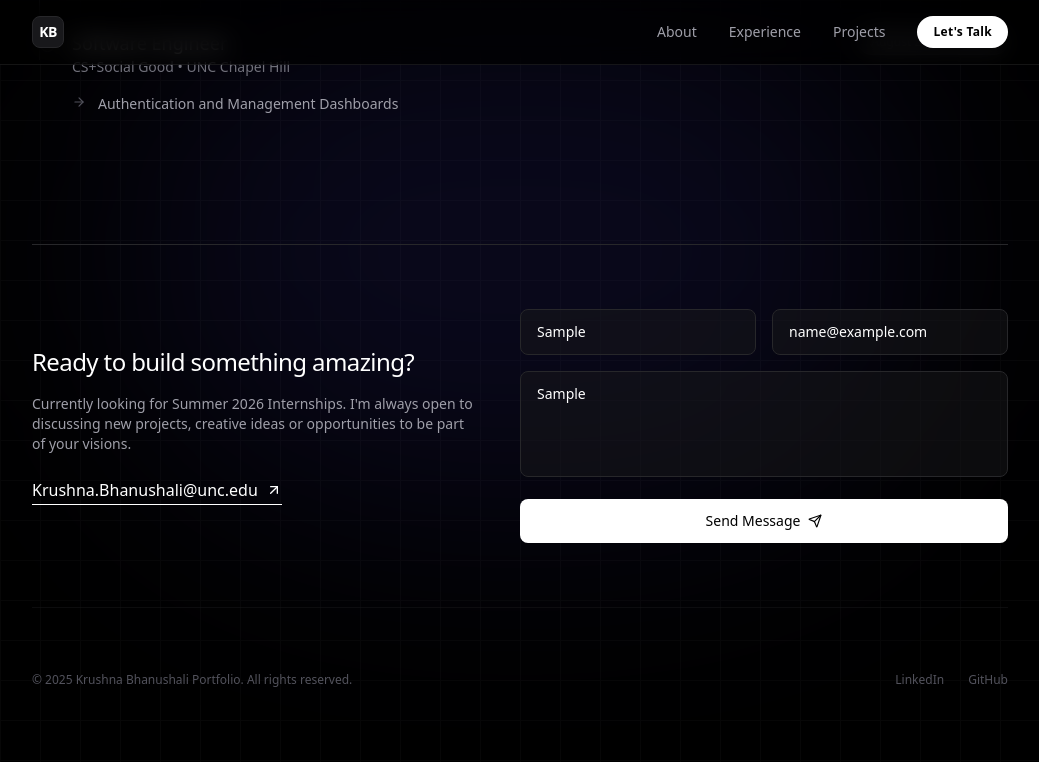
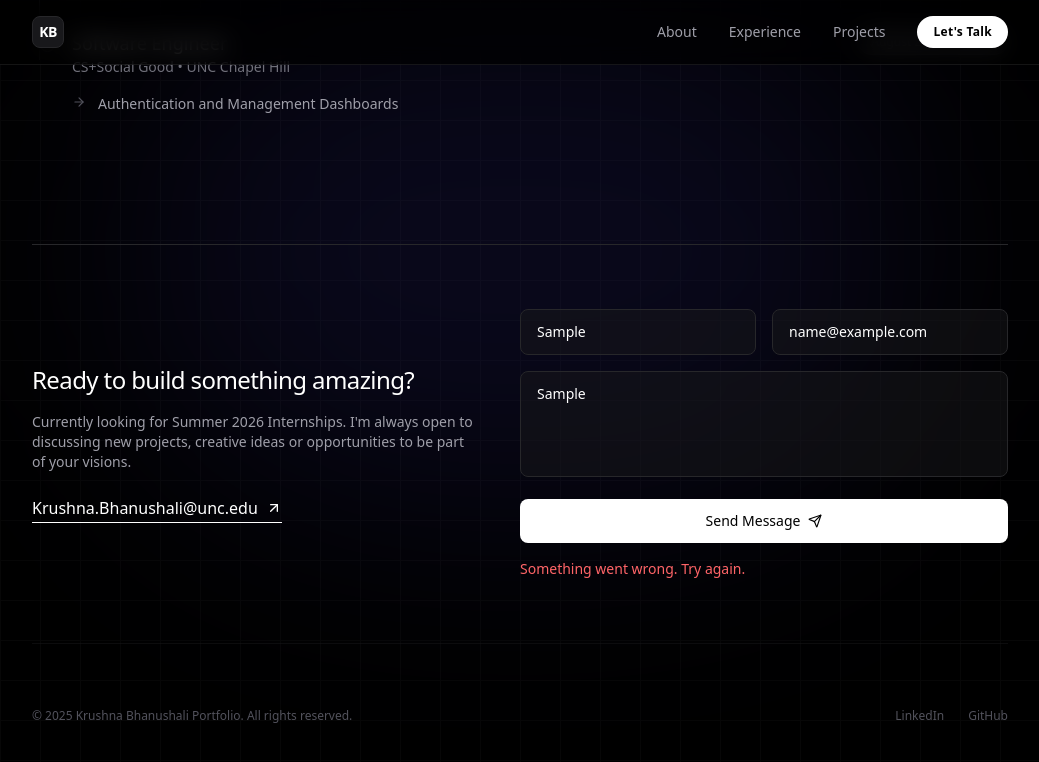
Before and after one commit to Krushna-B/krushna-bhanushali, a Next.js app: page / in a window 1280 px wide. Both pictures are taken after typing "Sample", "name@example.com", "Sample" into the empty fields and a click on the button "Send Message". Shown: the part 2869-3631 px from the top of the page, without its empty margins (120-1159 px from the left). Built offline with nearby package versions, Linux system fonts and the light colour scheme.

Commit message:
updated send message buttom

```diff
--- a/src/components/Contact.tsx
+++ b/src/components/Contact.tsx
@@ -9,14 +9,45 @@ const Xlink = "";
 const Email = "Krushna.Bhanushali@unc.edu";
 
 export default function Contact() {
+  const FORMSPREE_ENDPOINT = "https://formspree.io/f/xeeqnzwe";
+
   const [formData, setFormData] = useState({
     name: "",
     email: "",
     message: "",
   });
 
-  const handleSubmit = async () => {};
+  const [status, setStatus] = useState("idle");
 
+  const handleChange = (
+    e: React.ChangeEvent<HTMLInputElement | HTMLTextAreaElement>
+  ) => {
+    const { name, value } = e.target;
+    setFormData((prev) => ({ ...prev, [name]: value }));
+  };
+
+  const handleSubmit = async (e: React.FormEvent<HTMLFormElement>) => {
+    e.preventDefault();
+    setStatus("sending");
+
+    try {
+      const res = await fetch(FORMSPREE_ENDPOINT, {
+        method: "POST",
+        headers: {
+          "Content-Type": "application/json",
+          Accept: "application/json",
+        },
+        body: JSON.stringify(formData),
+      });
+
+      if (!res.ok) throw new Error("Failed to send");
+
+      setStatus("sent");
+      setFormData({ name: "", email: "", message: "" });
+    } catch {
+      setStatus("error");
+    }
+  };
   return (
     <section id="contact" className="border-t border-zinc-800 pt-16">
       <div className="flex flex-col md:flex-row md:items-center justify-between gap-8">
@@ -39,47 +70,57 @@ export default function Contact() {
         </div>
 
         {/* Contact Form */}
-        <form
-          className="w-full md:w-1/2 space-y-4"
-          onSubmit={(e) => e.preventDefault()}
-        >
+        <form className="w-full md:w-1/2 space-y-4" onSubmit={handleSubmit}>
           <div className="grid grid-cols-2 gap-4">
             <input
+              name="name"
               type="text"
               placeholder="Name"
-              value={formData.name}
-              onChange={(e) =>
-                setFormData({ ...formData, name: e.target.value })
-              }
+              value={formData.name ?? ""}
+              onChange={handleChange}
               className="w-full bg-zinc-900/50 border border-zinc-800 rounded-lg px-4 py-3 text-sm text-white focus:outline-none focus:border-zinc-600 focus:ring-1 focus:ring-zinc-600 transition-all placeholder:text-zinc-600"
+              required
             />
             <input
+              name="email"
               type="email"
               placeholder="Email"
-              value={formData.email}
-              onChange={(e) =>
-                setFormData({ ...formData, email: e.target.value })
-              }
+              value={formData.email ?? ""}
+              onChange={handleChange}
               className="w-full bg-zinc-900/50 border border-zinc-800 rounded-lg px-4 py-3 text-sm text-white focus:outline-none focus:border-zinc-600 focus:ring-1 focus:ring-zinc-600 transition-all placeholder:text-zinc-600"
+              required
             />
           </div>
+
           <textarea
+            name="message"
             rows={4}
             placeholder="Message"
-            value={formData.message}
-            onChange={(e) =>
-              setFormData({ ...formData, message: e.target.value })
-            }
+            value={formData.message ?? ""}
+            onChange={handleChange}
             className="w-full bg-zinc-900/50 border border-zinc-800 rounded-lg px-4 py-3 text-sm text-white focus:outline-none focus:border-zinc-600 focus:ring-1 focus:ring-zinc-600 transition-all placeholder:text-zinc-600 resize-none"
-          ></textarea>
+            required
+          />
+
           <button
-            type="button"
-            onClick={handleSubmit}
-            className="w-full bg-white text-black font-medium text-sm py-3 rounded-lg hover:bg-zinc-200 transition-colors flex justify-center items-center gap-2"
+            type="submit"
+            disabled={status === "sending"}
+            className="w-full bg-white text-black font-medium text-sm py-3 rounded-lg hover:bg-zinc-200 transition-colors flex justify-center items-center gap-2 disabled:opacity-60 disabled:cursor-not-allowed"
           >
-            Send Message
+            {status === "sending" ? "Sending..." : "Send Message"}
             <Send size={14} />
           </button>
+
+          {status === "sent" && (
+            <p className="text-sm text-zinc-400">
+              Sent - I’ll get back to you soon.
+            </p>
+          )}
+          {status === "error" && (
+            <p className="text-sm text-red-400">
+              Something went wrong. Try again.
+            </p>
+          )}
         </form>
       </div>
 
```
